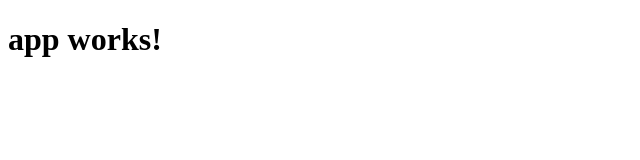
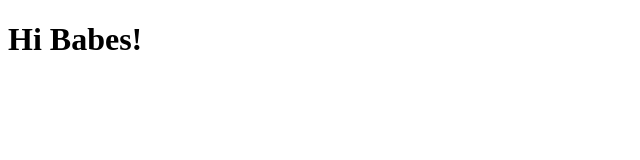
Before and after one commit to zwagner86/ng2-profile, an Angular app: page / in a window 1280 px wide. Shown: the top 160 px of the page, without its empty margins (0-640 px from the left). Built offline with nearby package versions, Linux system fonts and the light colour scheme.

Commit message:
update title

```diff
--- a/src/app/app.component.ts
+++ b/src/app/app.component.ts
@@ -6,5 +6,5 @@ import { Component } from '@angular/core';
   styleUrls: ['./app.component.less']
 })
 export class AppComponent {
-  title = 'app works!';
+  title = 'Hi Babes!';
 }
```
